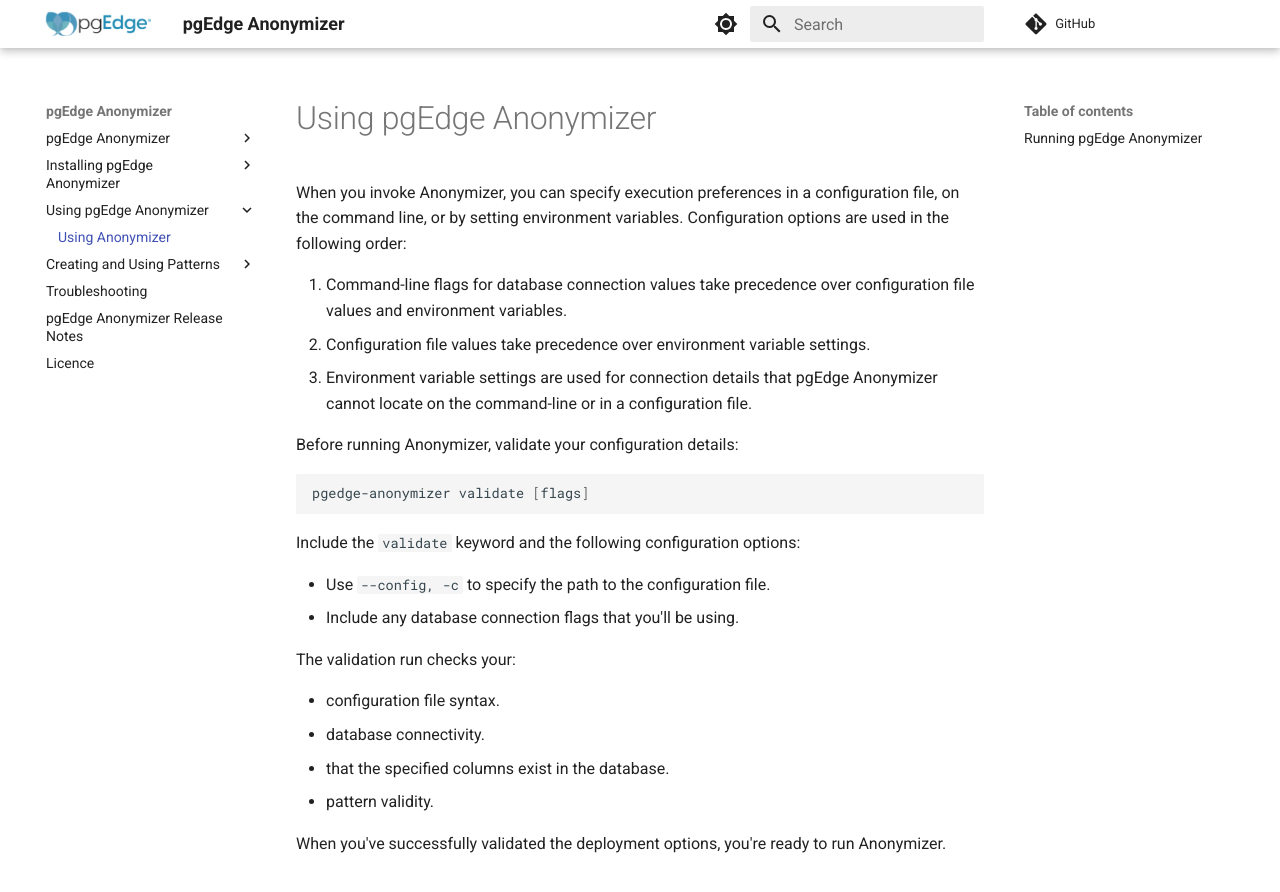
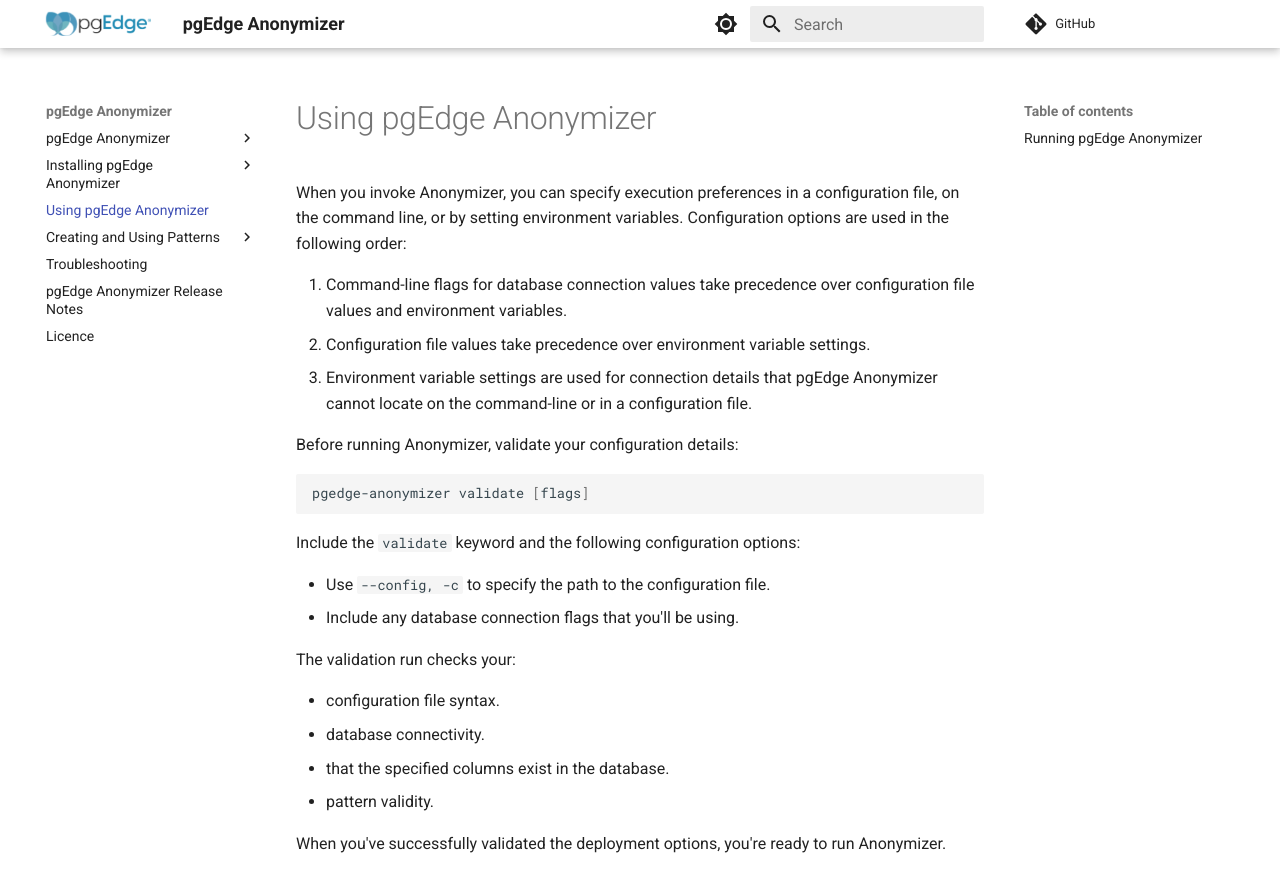
Before and after one commit to pgEdge/pgedge-anonymizer, an MkDocs documentation site: the page built from docs/usage.md, in a window 1280 px wide and 900 px high. Shown: the top 892 px of the window. Built offline with MkDocs 1.6.1 and Material for MkDocs 9.7.7, drawn with Linux system fonts in a browser that asks for light colours; comment, search, counter and statistics services are not loaded.

Commit message:
Fixing mkdocs.yml

```diff
--- a/mkdocs.yml
+++ b/mkdocs.yml
@@ -57,8 +57,7 @@ nav:
       - Installing Anonymizer: installation.md
       - Creating a Configuration File: configuration.md
       - pgEdge Anonymizer Quickstart: quickstart.md
-  - Using pgEdge Anonymizer:
-      - Using Anonymizer: usage.md
+  - Using pgEdge Anonymizer: usage.md
   - Creating and Using Patterns:
       - Creating a User-Defined Pattern: custom_pattern.md
       - Using Pre-defined Patterns: patterns.md
```
